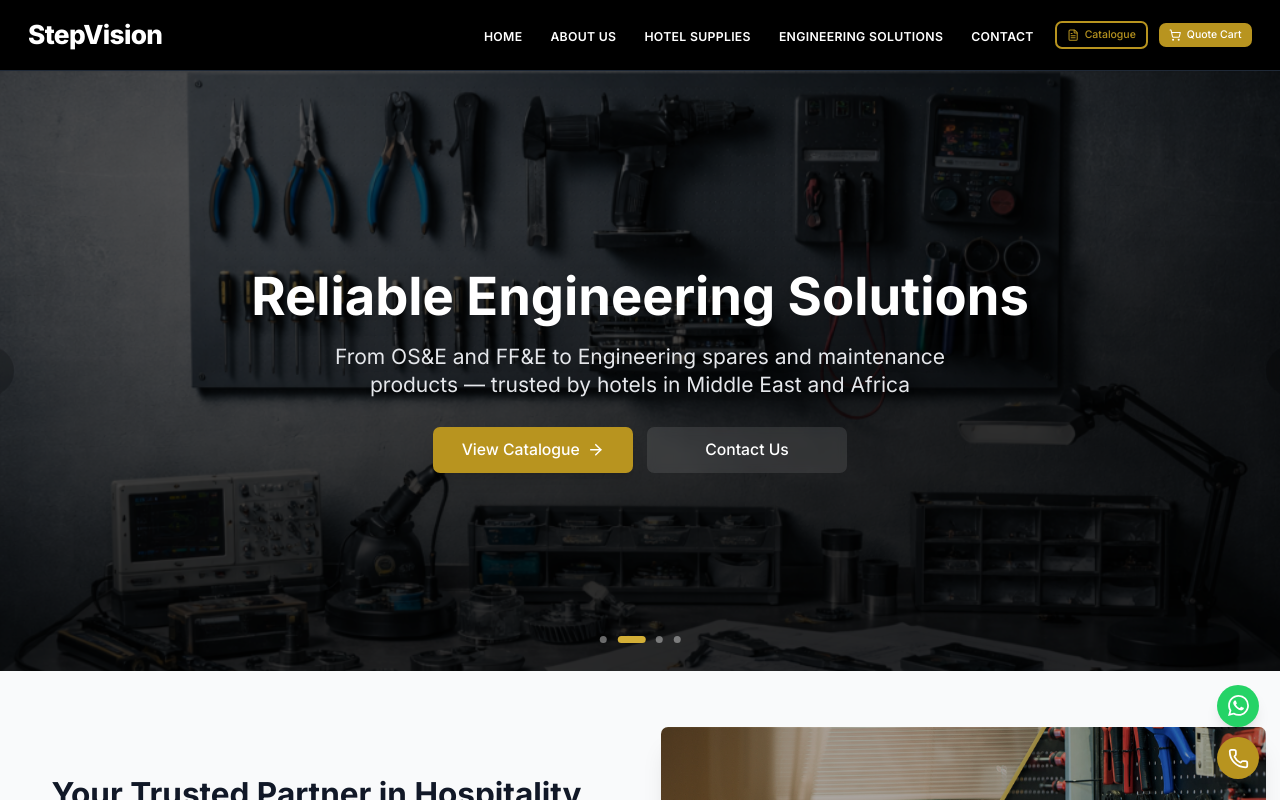
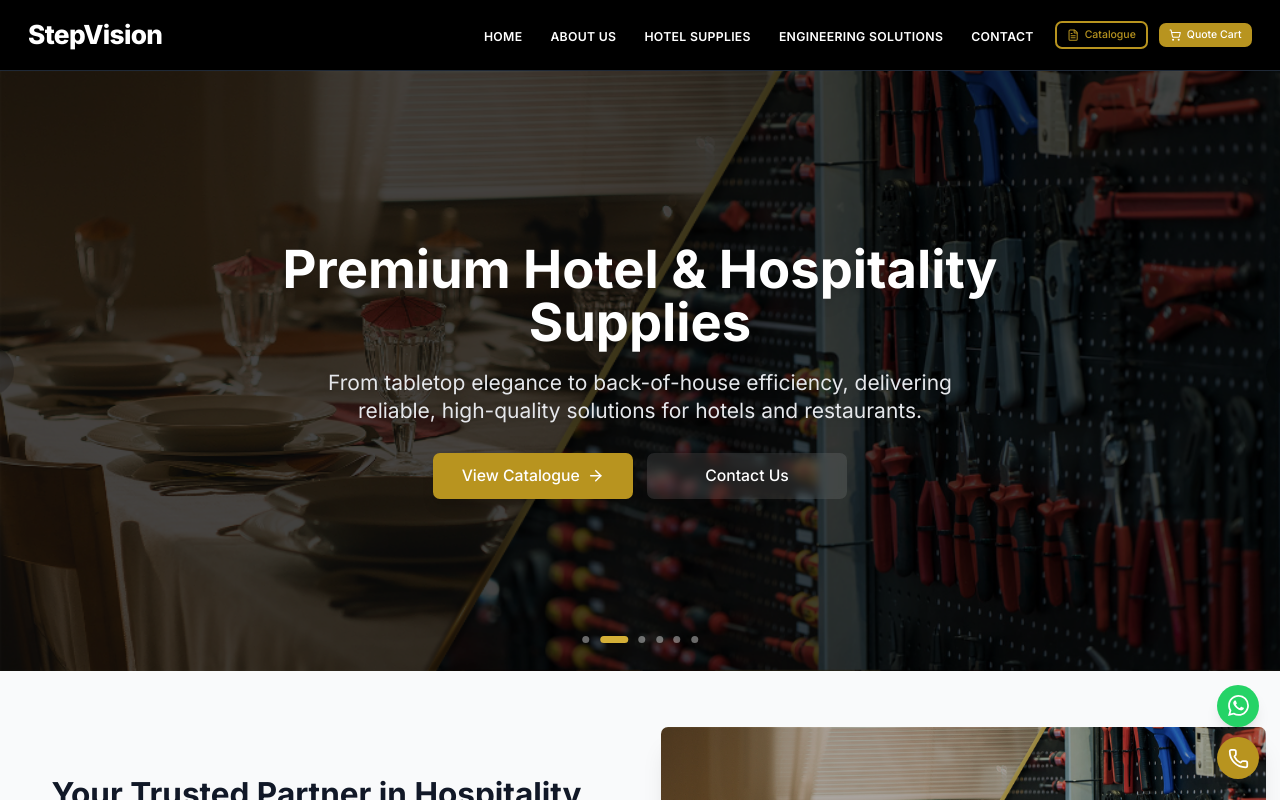
Before and after one commit to ayishamuneer4342-blip/STEPVISION, a Next.js app: page / in a window 1280 px wide. Shown: the top 800 px of the page. Built offline with nearby package versions, Linux system fonts and the light colour scheme.

Commit message:
Restore 5th slide to Hero Slider with user image

```diff
--- a/src/components/HeroSlider.tsx
+++ b/src/components/HeroSlider.tsx
@@ -20,6 +20,16 @@ interface Slide {
 const slides: Slide[] = [
     {
         id: 1,
+        image: '/images/hero-banner-main.png',
+        title: 'One stop solution for Hotel supplies and Engineering Products',
+        description: 'From OS&E and FF&E to Engineering spares and maintenance products — trusted by hotels in Middle East and Africa',
+        ctaText: 'View Products',
+        ctaLink: '/products',
+        secondaryCtaText: 'Contact Us',
+        secondaryCtaLink: '/contact',
+    },
+    {
+        id: 2,
         image: '/images/hero-slide-1.png',
         title: 'Premium Hotel & Hospitality Supplies',
         description: 'From tabletop elegance to back-of-house efficiency, delivering reliable, high-quality solutions for hotels and restaurants.',
@@ -29,7 +39,7 @@ const slides: Slide[] = [
         secondaryCtaLink: '/contact',
     },
     {
-        id: 2,
+        id: 3,
         image: '/images/hero-slide-2.png',
         title: 'Reliable Engineering Solutions',
         description: 'Comprehensive engineering supplies including HVAC, electrical, plumbing, and maintenance essentials.',
@@ -39,7 +49,7 @@ const slides: Slide[] = [
         secondaryCtaLink: '/contact',
     },
     {
-        id: 3,
+        id: 4,
         image: '/images/hero-slide-3.png',
         title: 'Elegant Tabletop & Dining',
         description: 'Curated dinnerware, glassware, and cutlery to elevate your guests\' dining experience.',
@@ -49,10 +59,20 @@ const slides: Slide[] = [
         secondaryCtaLink: '/contact',
     },
     {
-        id: 4,
+        id: 5,
         image: '/images/hero-slide-4.png',
         title: 'Custom & Project Solutions',
         description: 'Bespoke furniture, project services, and custom sourcing tailored to your hospitality needs.',
+        ctaText: 'View Catalogue',
+        ctaLink: '/hospitality-supplies',
+        secondaryCtaText: 'Contact Us',
+        secondaryCtaLink: '/contact',
+    },
+    {
+        id: 5,
+        image: '/images/hero-slide-5.png',
+        title: 'Professional Kitchen Equipment',
+        description: 'Top-tier cookware and tools designed for professional chefs and busy commercial kitchens.',
         ctaText: 'View Catalogue',
         ctaLink: '/hospitality-supplies',
         secondaryCtaText: 'Contact Us',
@@ -113,7 +133,7 @@ export const HeroSlider: React.FC = () => {
                             {slide.title}
                         </h1>
                         <p className="text-lg md:text-2xl text-neutral-200 mb-8 max-w-3xl drop-shadow-md">
-                            From OS&E and FF&E to Engineering spares and maintenance products — trusted by hotels in Middle East and Africa
+                            {slide.description}
                         </p>
                         <div className="flex flex-col sm:flex-row gap-4">
                             <Link href={slide.ctaLink}>
```
Also changed, not shown: public/images/hero-banner-main.png (added), public/images/hero-slide-5.png (added).
